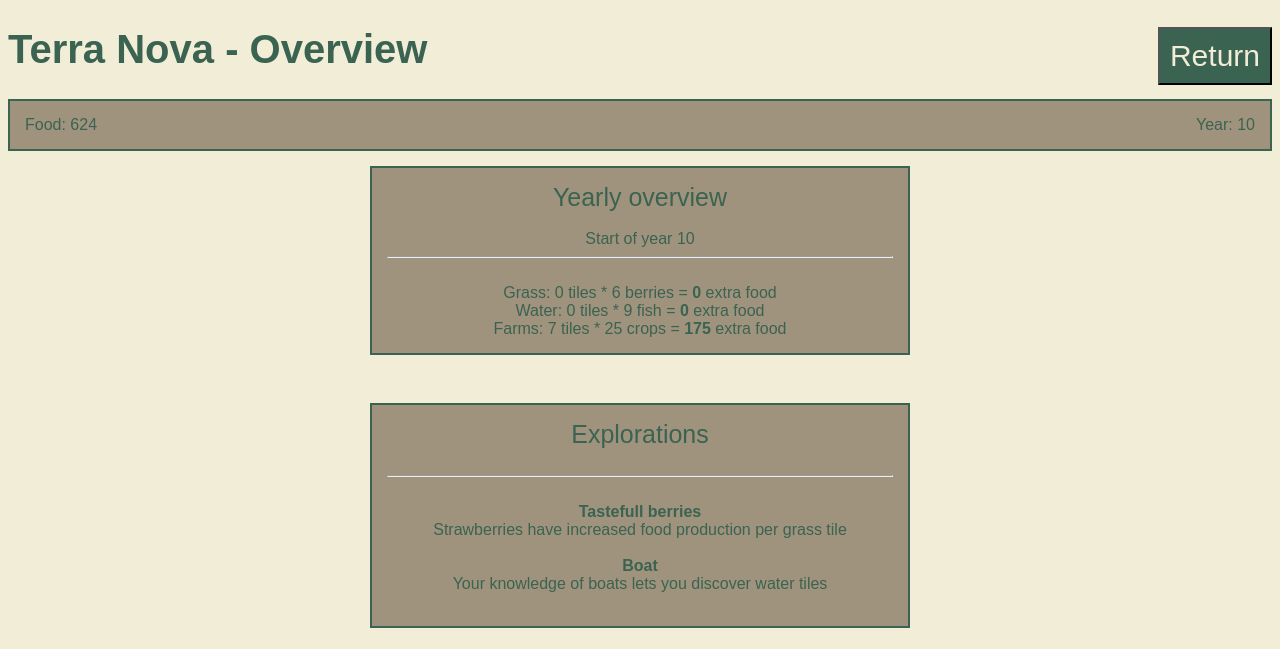
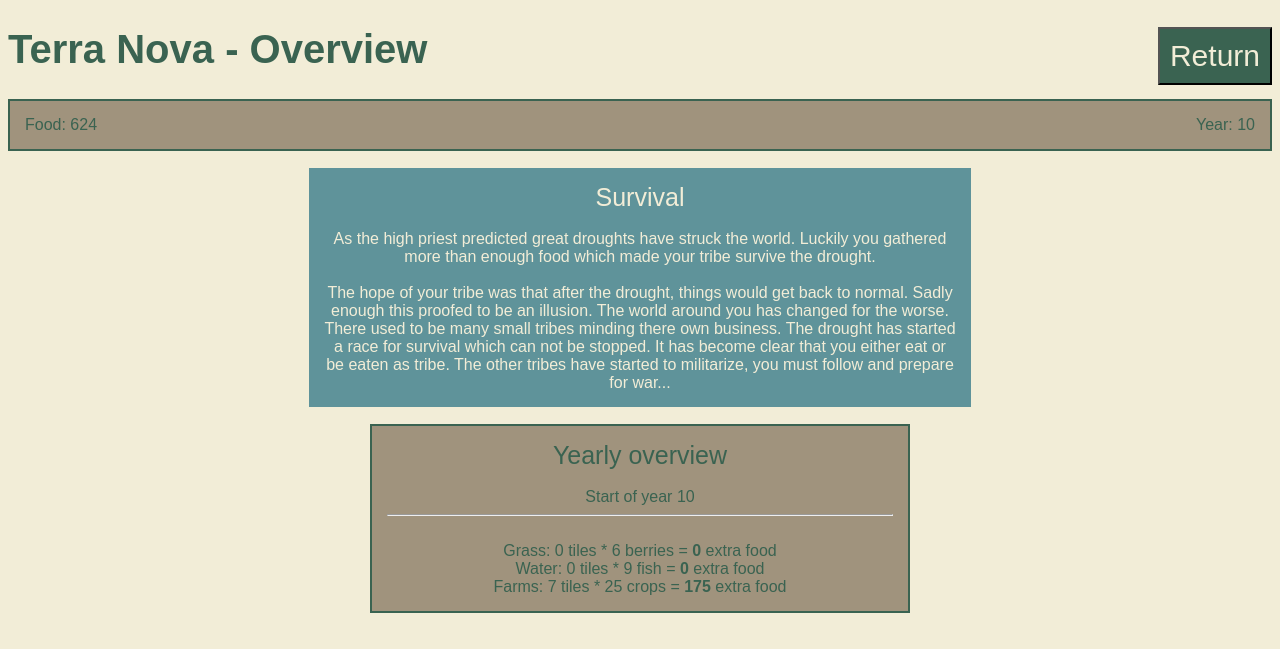
Before and after one commit to Caspar-tech/TerraNova, a Django app: page /overview/ in a window 1280 px wide. Shown: the top 649 px of the page. Before the commit the page ends 628 px from the top, so only its background shows below. Run offline with Django 3.2, Linux system fonts and the light colour scheme; data comes from the database, SQL or seed files in the repository; both versions use the stored data as it was after the commit; some libraries are stand-ins or nearby versions.

Commit message:
Changed end of the game so game continues after 10 years if you gathered more than 500 food and stops if you didnt.

```diff
--- a/Game/models.py
+++ b/Game/models.py
@@ -19,6 +19,7 @@ class Main(models.Model):
     Columns = models.IntegerField(default=3)
     Food = models.IntegerField(default=100)
     Year = models.IntegerField(default=0)
+    Phase = models.IntegerField(default=1)
     Price_discover_tile = models.IntegerField(default=20)
     PriceBuildFarm = models.IntegerField(default=50)
     Infobox = models.TextField(default="hello there-second line-third line")
--- a/Game/templates/Game/overview.html
+++ b/Game/templates/Game/overview.html
@@ -55,6 +55,23 @@
         Year: {{ Main.Year }}
     </div>
 </div>
+
+{% if Main.Year == 10 and Main.Phase == 2 %}
+    <div class="ColumnEvent">
+        <div class="HeaderEvent"> Survival </div><br>
+        <div class="Center">
+            As the high priest predicted great droughts have struck the world.
+            Luckily you gathered more than enough food which made your tribe survive the drought.<br><br>
+
+            The hope of your tribe was that after the drought, things would get back to normal.
+            Sadly enough this proofed to be an illusion. The world around you has changed for the worse.
+            There used to be many small tribes minding there own business.
+            The drought has started a race for survival which can not be stopped.
+            It has become clear that you either eat or be eaten as tribe.
+            The other tribes have started to militarize, you must follow and prepare for war...
+        </div>
+    </div>
+{% endif %}
 
 {% if Main.StartEvent == True or Main.EndEvent == True%}
     <div class="ColumnEvent">
```
Also changed, not shown: Game/logic.py (+6 -4 lines), Game/migrations/0030_main_phase.py (added), db.sqlite3.
